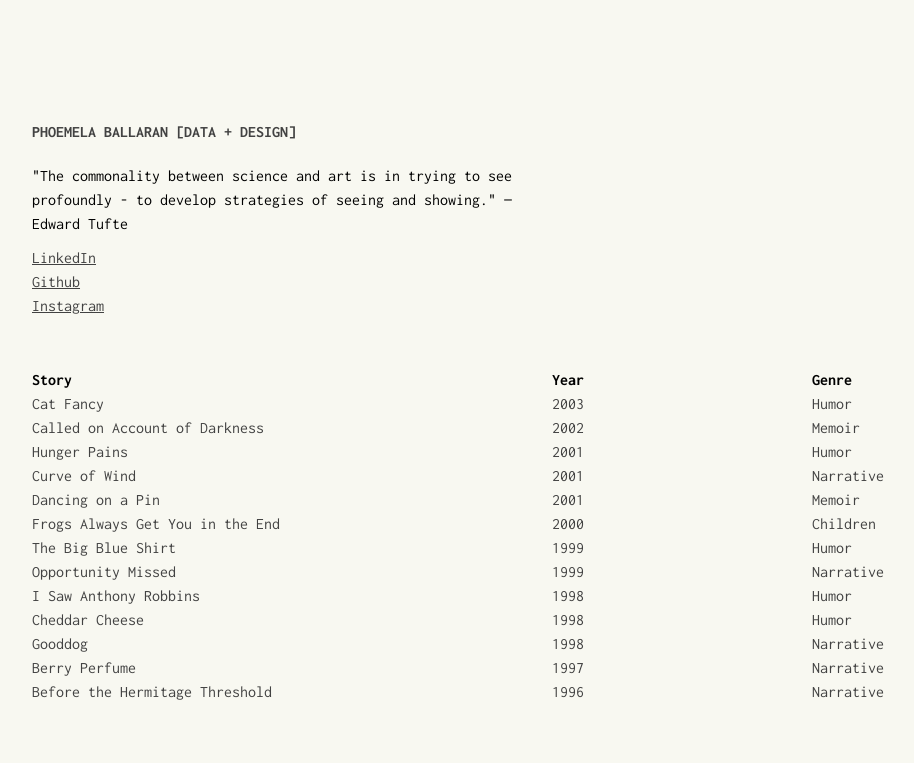
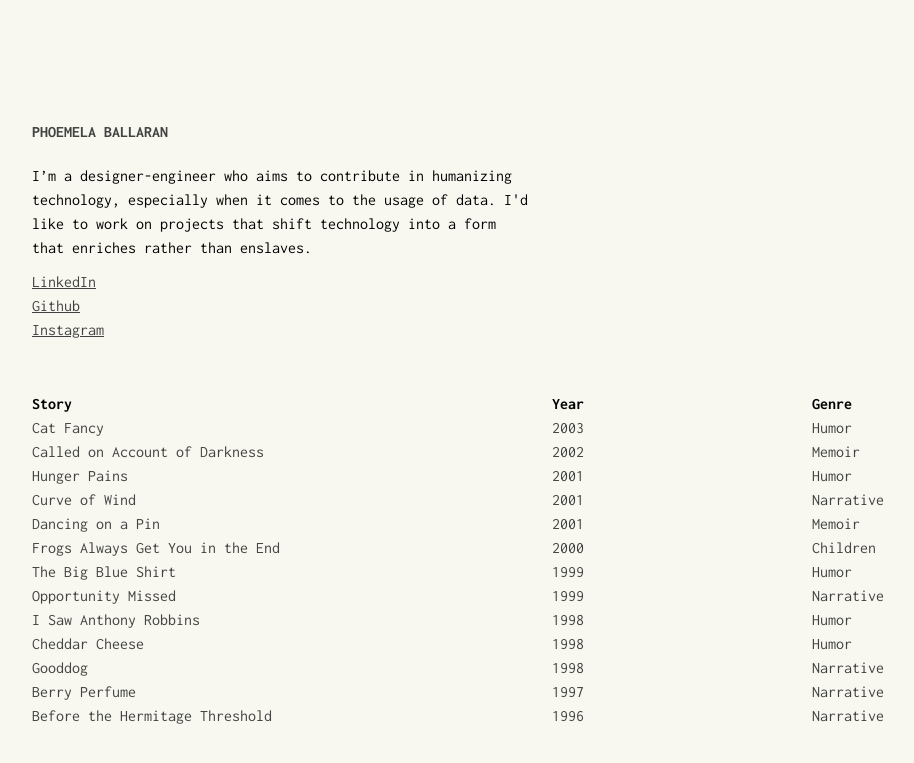
Before and after one commit to comoballar/phoemelaballaran.github.io, a Jekyll site: the page built from index.html, in a window 1280 px wide. Shown: the top 763 px of the page, without its empty margins (88-1002 px from the left). Built offline with Jekyll 4.4.1, drawn with Linux system fonts in a browser that asks for light colours.

Commit message:
Update _config.yml

```diff
--- a/_config.yml
+++ b/_config.yml
@@ -5,10 +5,10 @@ favicon: "/assets/sample/ico.png"
 g_analytics: UA-12345678-1
 
 # bio
-header: PHOEMELA BALLARAN [DATA + DESIGN]
+header: PHOEMELA BALLARAN
 desc: >
-  "The commonality between science and art is in trying to see profoundly - to develop strategies of seeing and showing." — Edward Tufte
-
+  I’m a designer-engineer who aims to contribute in humanizing technology, especially when it comes to the usage of data.
+  I'd like to work on projects that shift technology into a form that enriches rather than enslaves.
 # posts
 date_format: "%Y"
 post_title: Story
```
